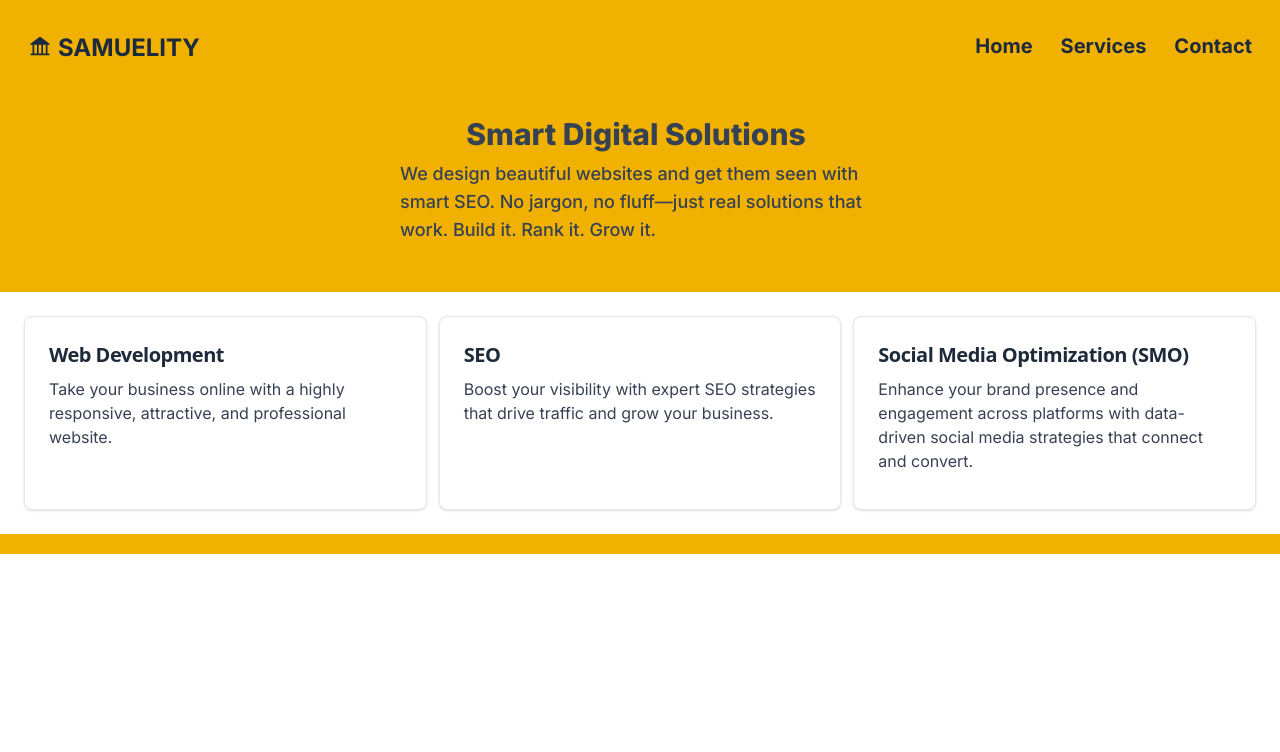
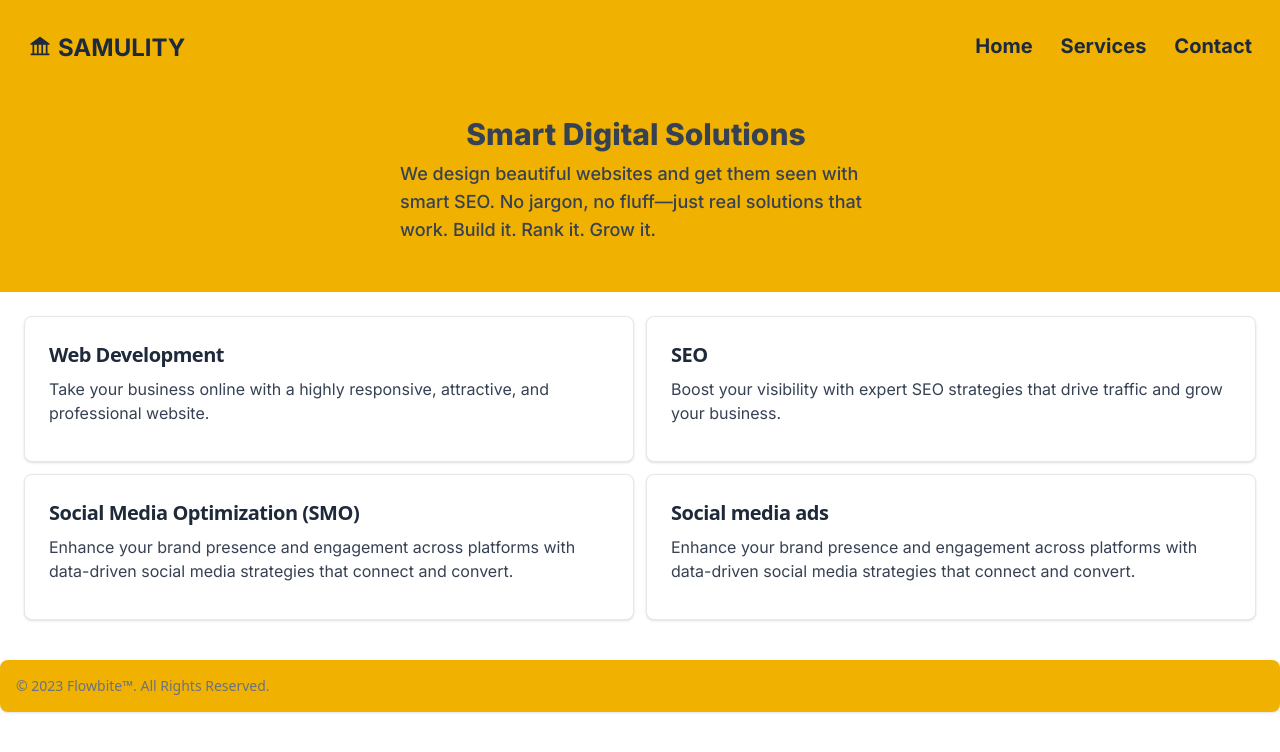
Before and after one commit to lordab/samuelity, a React (Vite) app: page / in a window 1280 px wide. Shown: the top 752 px of the page. Built offline with nearby package versions, Linux system fonts and the light colour scheme; a web font is replaced by a local one.

Commit message:
added more cards to it

```diff
--- a/src/App.jsx
+++ b/src/App.jsx
@@ -6,12 +6,14 @@ import Grid from './components/Grid'
 function App() {
 
   return (
-    <>
+    <div>
+      <main>
     <Navbar/>
     <HeroComponent/>
     <Grid/>
+    </main>
     <Footer/>
-    </>
+    </div>
   )
 }
 
--- a/src/components/Footer.jsx
+++ b/src/components/Footer.jsx
@@ -2,8 +2,11 @@ import React from "react";
 
 export default function Footer() {
     return(
-        <footer className="footer h-5 bg-yellow-500">
-
+        <footer className=" bg-yellow-500 rounded-lg shadow-sm mt-4 md:w-full">
+            <div class="w-full mx-auto max-w-screen-xl p-4 md:flex md:items-center md:justify-between">
+      <span class="text-sm text-gray-500 sm:text-center dark:text-gray-400">© 2023 <a href="https://flowbite.com/" class="hover:underline">Flowbite™</a>. All Rights Reserved.
+    </span>
+    </div>
         </footer>
     )
 }
--- a/src/components/Grid.jsx
+++ b/src/components/Grid.jsx
@@ -2,10 +2,11 @@ import React from "react";
 import Card from "./Card";
 function Grid() {
     return(
-        <div className="grid grid-cols-1 gap-3 md:grid-cols-3 p-2 md:p-6">
+        <div className="grid grid-cols-1 gap-3 md:grid-cols-2 p-2 md:p-6">
             <Card header="Web Development" description="Take your business online with a highly responsive, attractive, and professional website."/>
             <Card header="SEO" description="Boost your visibility with expert SEO strategies that drive traffic and grow your business."/>
             <Card header="Social Media Optimization (SMO)" description="Enhance your brand presence and engagement across platforms with data-driven social media strategies that connect and convert."/>
+            <Card header="Social media ads" description="Enhance your brand presence and engagement across platforms with data-driven social media strategies that connect and convert."/>
         </div>
     )
 }
--- a/src/components/Navbar.jsx
+++ b/src/components/Navbar.jsx
@@ -14,7 +14,7 @@ export default function Navbar() {
         <nav className='p-7 flex justify-between items-center w-full bg-yellow-500 z-50 font-inter border-solid border-gray-300' >
                 <a className="flex gap-1.5 items-center">
                 <AiFillBank className="text-2xl text-slate-800"/>
-                <span className="text-2xl text-slate-800 pt-1 font-bold font-inter">SAMUELITY</span>
+                <span className="text-2xl text-slate-800 pt-1 font-bold font-inter">SAMULITY</span>
                 </a>
                 <ul className='md:flex gap-7 text-slate-800 text-xl font-bold font-inter hidden'>
                   <li className="hover:text-yellow-500">
```
